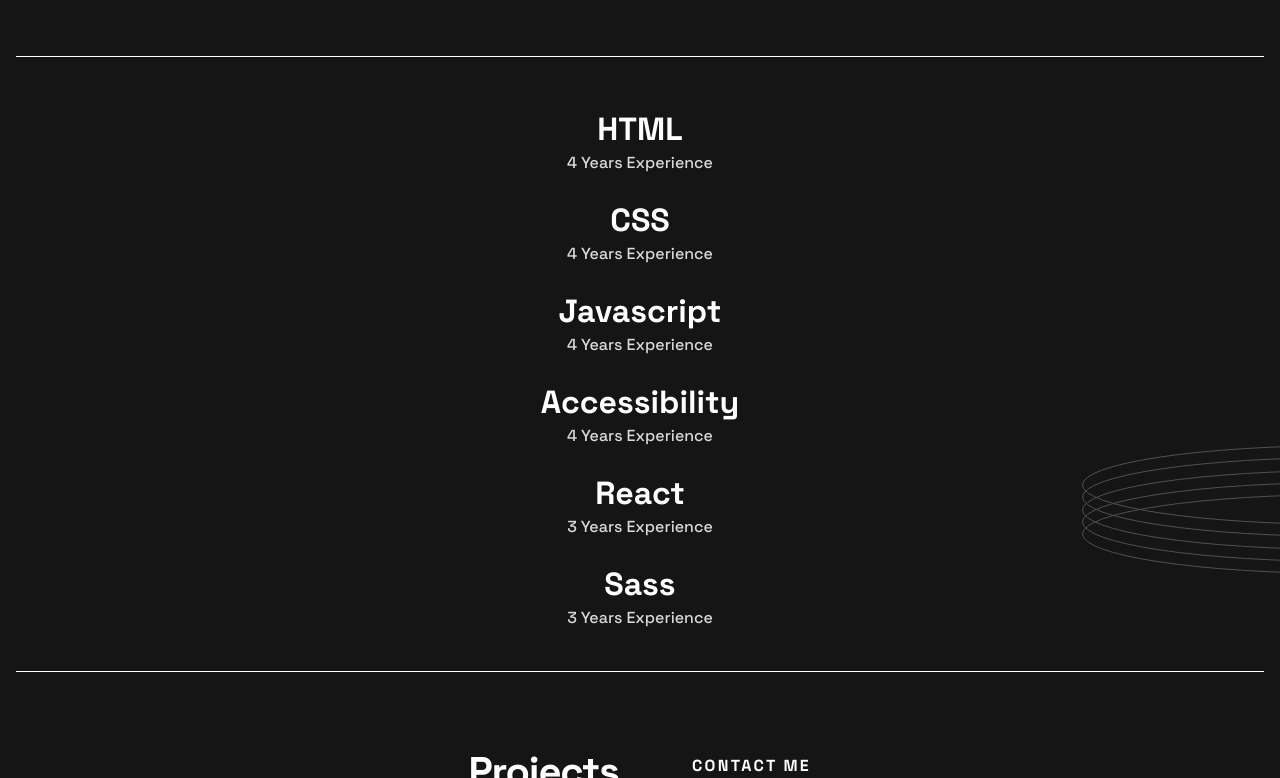
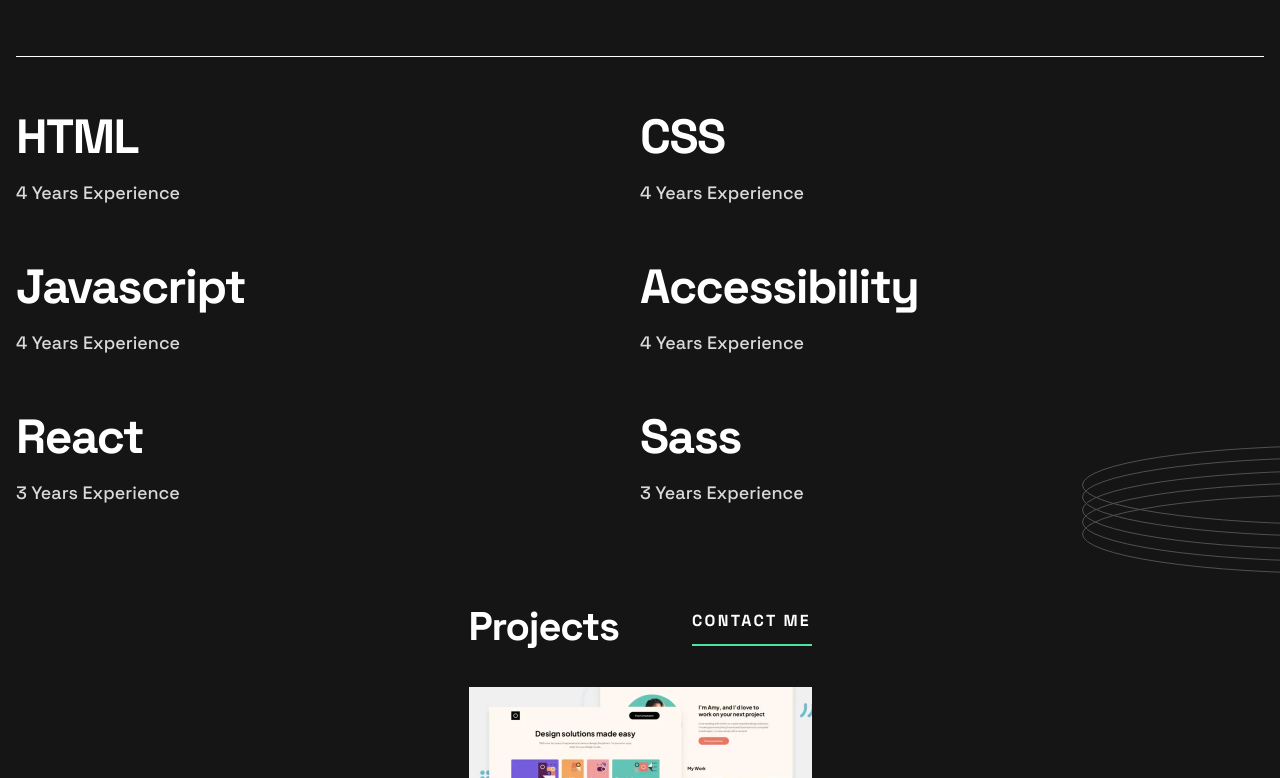
Before and after one commit to EkaAbashidze/single-page-developer-portfolio, a React (Create React App) app: page / in a window 1280 px wide. Shown: the part 602-1380 px from the top of the page. Built offline with nearby package versions, Linux system fonts and the light colour scheme.

Commit message:
stacks component responsiveness setup for tablet

```diff
--- a/src/components/Intro.tsx
+++ b/src/components/Intro.tsx
@@ -74,6 +74,9 @@
 
       <div className="bg-white w-full max-w-[calc(100%-32px)] md:m-x-[16px] h-[1px] mt-[80px] mb-[40px] md:mt-[60px] md:mb-[52px] "></div>
 
+
+      <div className="md:grid md:grid-cols-2 md:items-start md:w-[calc(100%-32px)]  ">
+
         <Stack stackName="HTML" years={4} />
 
         <Stack stackName="CSS" years={4} />
@@ -86,7 +89,9 @@
 
         <Stack stackName="Sass" years={3} />
 
-      <div className="bg-white w-full  h-[1px] mt-[16px] mb-[80px] max-w-[calc(100%-32px)]"></div>
+      </div>
+
+      <div className="md:hidden bg-white w-full  h-[1px] mt-[16px] mb-[80px] max-w-[calc(100%-32px)]"></div>
     </div>
   );
 }
--- a/src/components/Projects.tsx
+++ b/src/components/Projects.tsx
@@ -16,7 +16,7 @@
 
   return (
     <>
-      <div className="text-white pb-[40px] flex justify-between max-w-[343px] mx-auto items-center">
+      <div className="text-white pb-[40px] flex justify-between max-w-[343px] mx-auto items-center md:mt-[48px]">
         <h1 className="font-grotesk-bold text-[40px] leading-[40px] tracking-[-1.14px]">
           Projects
         </h1>
--- a/src/components/Stack.tsx
+++ b/src/components/Stack.tsx
@@ -8,11 +8,11 @@
   years: number;
 }) {
   return (
-    <div className="flex flex-col items-center text-center relative text-white pb-[24px]">
-      <h2 className="font-grotesk-bold text-[32px] leading-[40px] pb-[1px]">
+    <div className="flex flex-col items-center text-center relative text-white pb-[24px] md:pb-[52px] md:items-start ">
+      <h2 className="font-grotesk-bold text-[32px] leading-[40px] pb-[1px] md:pb-[14px] md:text-[48px] md:leading-[56px] md:tracking-[-1.5px]">
         {stackName}
       </h2>
-      <p className="text-grey font-grotesk-medium font-medium text-base leading-[26px]">
+      <p className="text-grey font-grotesk-medium font-medium text-base leading-[26px] md:text-[18px] md:leading-[28px]">
         {years} Years Experience
       </p>
     </div>
```
Lines whose indentation alone changed are shown as unchanged.
